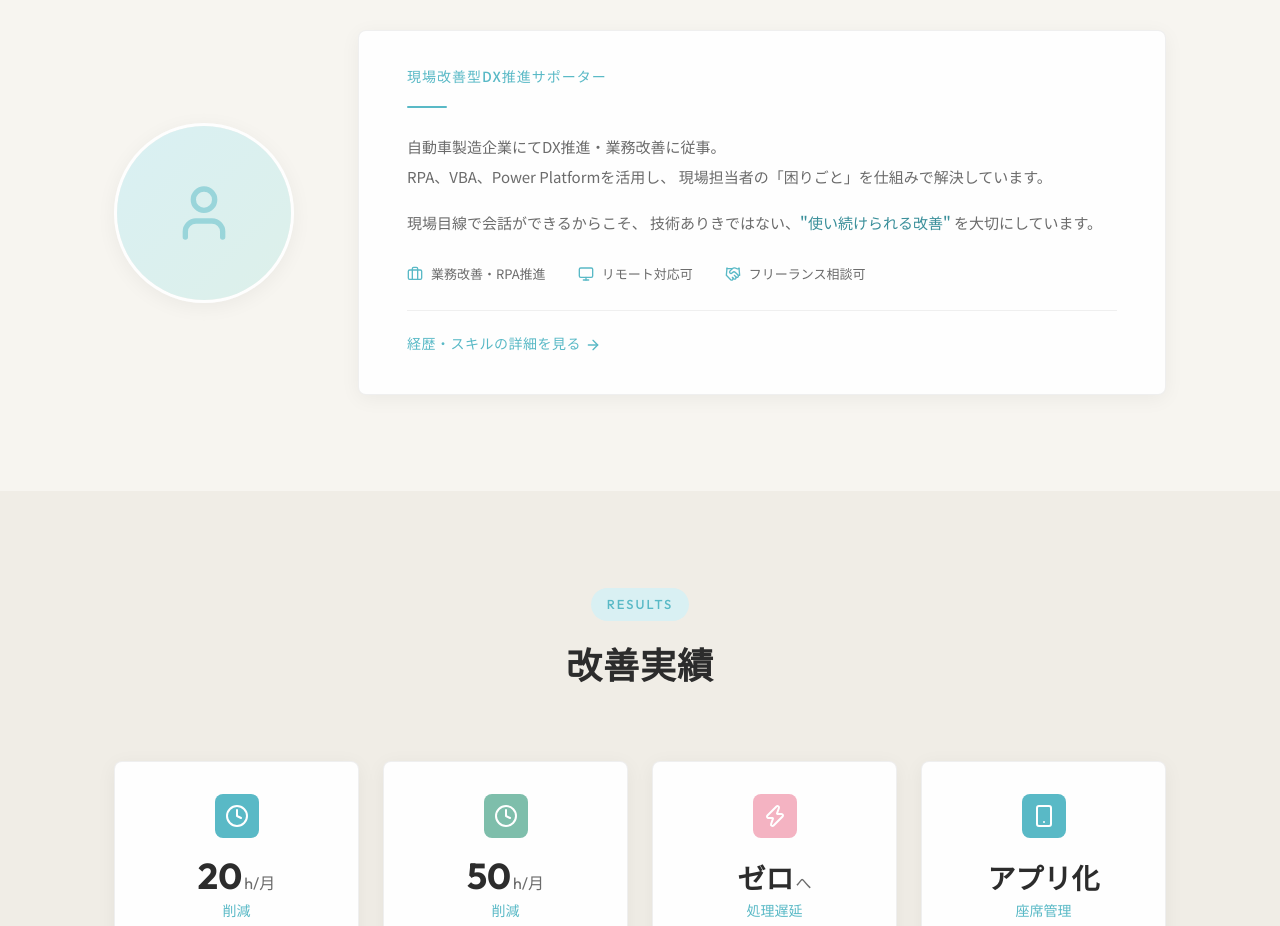
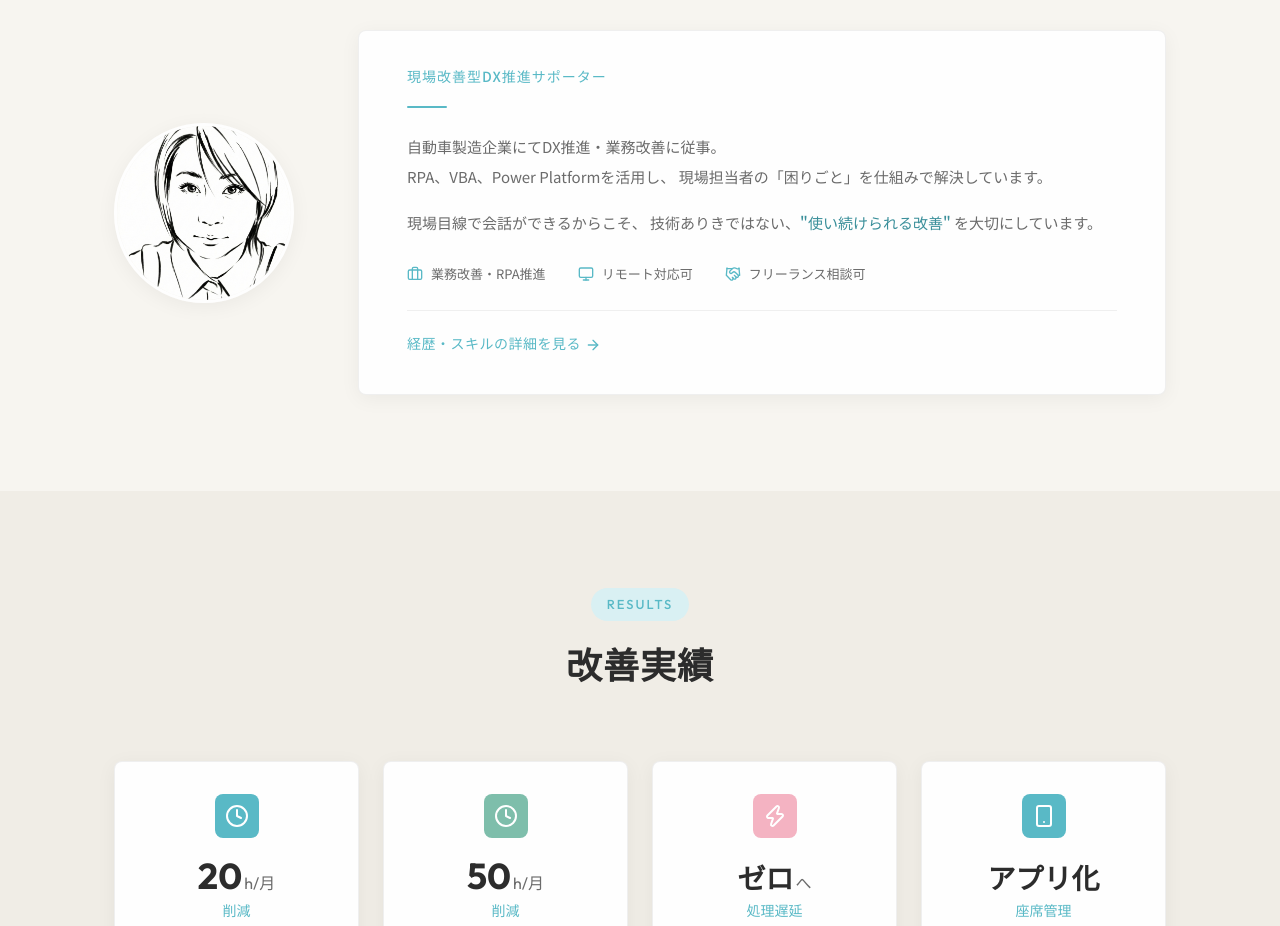
Before and after one commit to emirp107/portfolio, a website built with Vite: page index.html in a window 1280 px wide. Shown: the part 1040-1966 px from the top of the page. Built offline with nearby package versions, Linux system fonts and the light colour scheme; a web font is replaced by a local one.

Commit message:
feat: プロフィールにアバター画像を追加

```diff
--- a/index.html
+++ b/index.html
@@ -96,9 +96,7 @@
         <div class="profile__grid">
           <div class="profile__avatar-wrapper animate-on-scroll">
             <div class="profile__avatar">
-              <div class="profile__avatar-placeholder">
-                <i data-lucide="user" class="profile__avatar-icon"></i>
-              </div>
+              <img src="/avatar.jpg" alt="プロフィール画像" class="profile__avatar-img" />
             </div>
           </div>
           <div class="profile__info animate-on-scroll">
```
Also changed, not shown: public/avatar.jpg (added).
